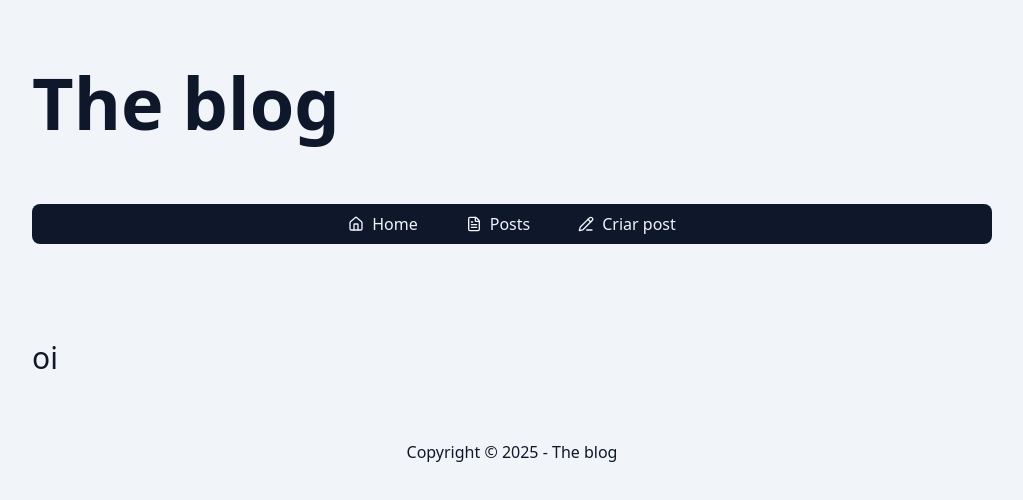
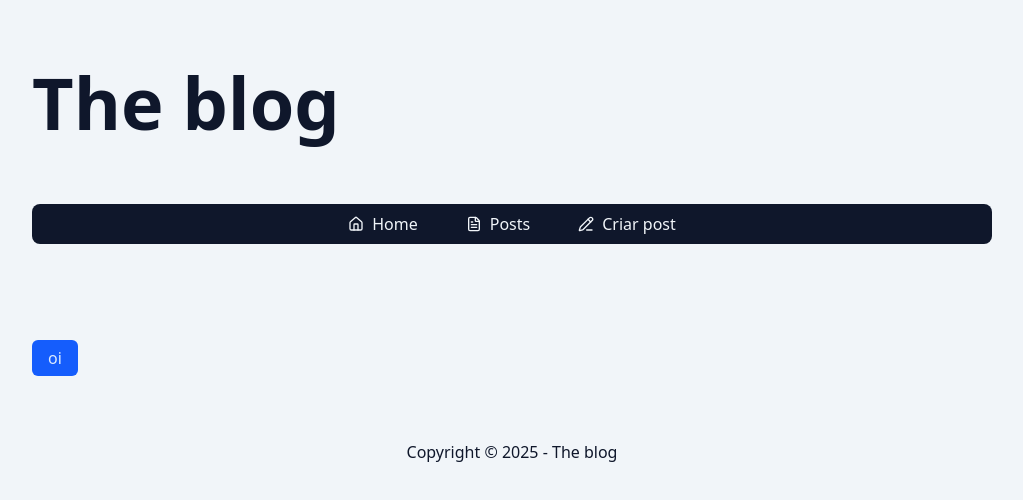
Before and after one commit to vinny7x/next-blog, a Next.js app: page /admin/post/new in a window 1280 px wide. Shown: the top 500 px of the page, without its empty margins (128-1151 px from the left). Built offline with nearby package versions, Linux system fonts and the light colour scheme.

Commit message:
:lipstick: style: adicionando estilo ao botão

```diff
--- a/src/components/Button/index.tsx
+++ b/src/components/Button/index.tsx
@@ -1,8 +1,42 @@
+import clsx from "clsx";
 import React from "react";
+type ButtonVariants = 'default' | 'ghost' | 'danger';
+type ButtonSizes = 'sm' | 'md' | 'lg';
+type ButtonProps = {
+    variant?: ButtonVariants;
+    size?: ButtonSizes;
+} & React.ComponentProps<'button'>;
 
-type ButtonProps = {} & React.ComponentProps<'button'>;
+export function Button({ variant = 'default', size = 'md', ...props }: ButtonProps) {
+    const buttonVariants: Record<ButtonVariants, string> = {
+        default: clsx('bg-blue-600 text-blue-100', 'hover:bg-blue-700 hover-'),
+        ghost: clsx('bg-slate-300 text-slate-900', 'hover:bg-slate-400'),
+        danger: clsx('bg-red-600 text-red-100', 'hover:bg-red-700')
+    };
+    const buttonSizes: Record<ButtonSizes, string> = {
+        sm: clsx(
+            'text-xs/tight rounded-sm',
+            'py-1 px-2 gap-1',
+            '[&_svg]:w-3 [&_svg]:h-3'
+        ),
+        md: clsx(
+            'text-base/tight rounded-md',
+            'py-2 px-4 gap-2',
+            '[&_svg]:w-4 [&_svg]:h-4'
 
-export function Button({  ...props }: ButtonProps) {
-    return <button {...props} />
-        ;
+        ),
+        lg: clsx(
+            'text-lg/tight rounded-lg',
+            'py-4 px-6 gap-3',
+            '[&_svg]:w-5 [&_svg]:h-5'
+        )
+    };
+    const buttonClasses = clsx(buttonVariants[variant], buttonSizes[size],
+        'flex items-center',
+        'cursor-pointer transition',
+        'disabled:bg-slate-200 disabled:text-slate-400 disabled:cursor-not-allowed',
+        props.className,
+    );
+    console.log(buttonVariants[variant]);
+    return <button {...props} className={buttonClasses}  />;
 }
```
